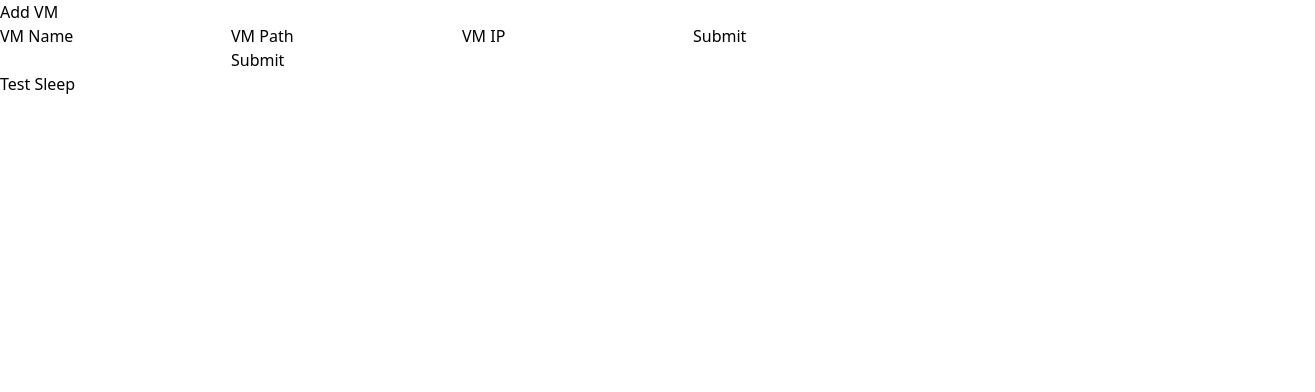
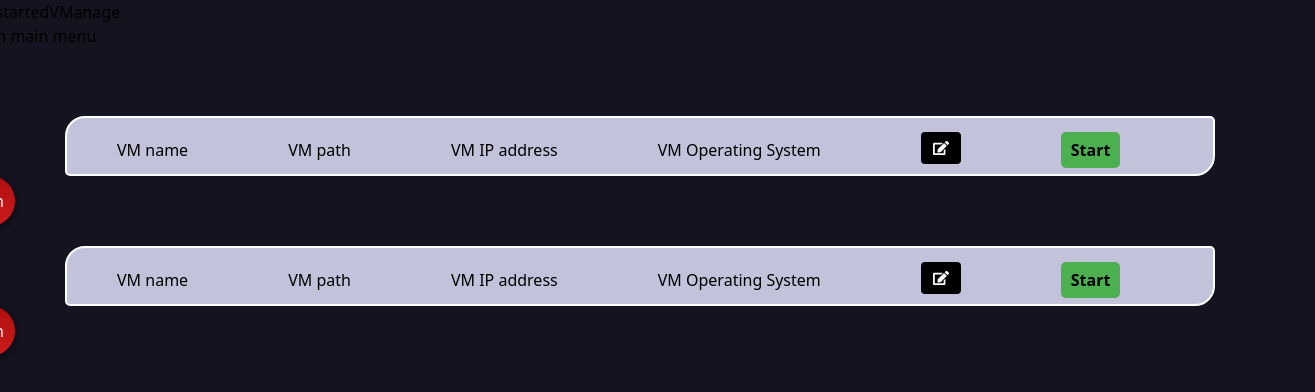
Before and after one commit to ACCISA/VManage, a React (Vite) app in the folder client/: page / in a window 1280 px wide. Shown: the top 392 px of the page, 1315 px wide, since content can reach past the window. Built offline with nearby package versions, Linux system fonts and the light colour scheme.

Commit message:
info bar added

```diff
--- a/client/package.json
+++ b/client/package.json
@@ -12,9 +12,12 @@
   "dependencies": {
     "autoprefixer": "^10.4.16",
     "axios": "^1.6.2",
+    "flowbite-react": "^0.7.2",
     "postcss": "^8.4.32",
     "react": "^18.2.0",
     "react-dom": "^18.2.0",
+    "react-icons": "^4.12.0",
+    "react-script": "^2.0.5",
     "tailwindcss": "^3.4.0"
   },
   "devDependencies": {
--- a/client/src/App.jsx
+++ b/client/src/App.jsx
@@ -1,5 +1,9 @@
 import axios from 'axios'
 import { useState } from 'react';
+import Header from './Header';
+import TestComponent from './Info';
+import './Test.css';
+
 
 function App() {
 
@@ -71,25 +75,9 @@ function App() {
 
   return (
     <>
-      <div className='flex justify-center content-center'>
-        <h1 className='bg-red-500'>Add VM</h1>
-        <form onSubmit={handleAddVM} className='flex flex-col bg-red-500'>
-          <input type="text" value={name} onChange={ev => setName(ev.target.value)} />
-          <input type="text" value={path} onChange={ev => setPath(ev.target.value)} />
-          <input type="text" value={ip} onChange={ev => setIp(ev.target.value)} />
-          <input type="submit" />
-        </form>
-
-        <form onSubmit={handleLaunchVM}>
-          <input type="text" value={launchName} onChange={ev => setLaunchName(ev.target.value)} />
-          <input type="submit" />
-        </form>
-
-        <button onClick={handleTestSleep}>
-          Test Sleep
-        </button>
-      </div>
-      <h1>{statusAPI}</h1>
+    <Header></Header>
+    <TestComponent></TestComponent>
+    <TestComponent></TestComponent>
     </>
   )
 }
--- /dev/null
+++ b/client/src/EditButton.jsx
@@ -0,0 +1,11 @@
+import React from 'react';
+import { FaEdit } from 'react-icons/fa'; // Import the edit icon from a library like Font Awesome
+
+const EditButton = ({ onClick }) => {
+  return (
+    <button className="edit-button" onClick={onClick}>
+      <FaEdit />  </button>
+  );
+};
+
+export default EditButton;
--- /dev/null
+++ b/client/src/Header.jsx
@@ -0,0 +1,24 @@
+import React from 'react';
+import { FaCog } from 'react-icons/fa';
+import { IoIosAddCircle } from "react-icons/io";
+import { Button, Navbar, NavbarBrand, NavbarCollapse, NavbarLink, NavbarToggle } from 'flowbite-react';
+
+export default function Header() {
+  return (
+    <Navbar className='nb bg-purple-500 mb-20' fluid rounded>
+    <Button className='started bg-black'>Get started</Button>
+      <NavbarBrand href="https://flowbite-react.com">
+        <span className="self-center whitespace-nowrap text-xl font-semibold dark:text-white ml-80">VManage</span>
+      </NavbarBrand>
+      <div className="flex md:order-2">
+
+        <NavbarToggle />
+      </div>
+      <div className="settings-icon ml-80 text-2xl">
+      <FaCog />
+    </div>
+    <div className='add text-2xl'><IoIosAddCircle /></div>
+
+    </Navbar>
+  );
+}
--- /dev/null
+++ b/client/src/Info.jsx
@@ -0,0 +1,31 @@
+import React, { useState } from 'react';
+import './Test.css';
+import EditButton from './EditButton';
+import StartStopButton from './StartStopButton';
+
+
+const TestComponent = () => {
+  const [isClicked, setIsClicked] = useState(false);
+
+  const handleButtonClick = () => {
+    setIsClicked((prev) => !prev);
+  };
+
+  return (
+    <div>
+      <div id="info" className={isClicked ? 'is-clicked' : ''}>
+        <ul>
+          <li>VM name</li>
+          <li>VM path</li>
+          <li>VM IP address</li>
+          <li>VM Operating System</li>
+          <li><EditButton></EditButton></li>
+          <li><StartStopButton></StartStopButton></li>
+        </ul>
+      </div>
+      <a href="#" className="btn" onClick={handleButtonClick}>a.btn</a>
+    </div>
+  );
+};
+
+export default TestComponent;
--- /dev/null
+++ b/client/src/StartStopButton.jsx
@@ -0,0 +1,27 @@
+// StartStopButton.jsx
+import React, { useState } from 'react';
+
+const StartStopButton = () => {
+  const [isRunning, setIsRunning] = useState(false);
+
+  const handleToggle = () => {
+    setIsRunning((prev) => !prev);
+    // Perform additional actions when the button is clicked
+    // For example, start or stop a process, timer, etc.
+    if (!isRunning) {
+      // Start action
+      console.log('Start action');
+    } else {
+      // Stop action
+      console.log('Stop action');
+    }
+  };
+
+  return (
+    <button className={`start-stop-button ${isRunning ? 'running' : 'stopped'}`} onClick={handleToggle}>
+      {isRunning ? 'Stop' : 'Start'}
+    </button>
+  );
+};
+
+export default StartStopButton;
--- /dev/null
+++ b/client/src/test.css
@@ -0,0 +1,159 @@
+
+body {
+  display: flex;
+  box-pack: center;
+  justify-content: center;
+  box-align: center;
+  align-items: center;
+  overflow: hidden;
+  font-family: 'Noto Sans', sans-serif;
+  background-color: rgb(22, 19, 33);
+}
+#info{
+    margin-right: 100px;
+    margin-left: 100px;
+    margin-top: 20px;
+    border-style:solid;
+    border-radius: 10px;
+    border-color: rgb(52, 141, 176);
+}
+ul {
+    list-style-type: none;
+    margin: 0;
+    padding: 0px 0px;
+    overflow: hidden;
+    background-color: #c2c2da;
+    border-radius: 20px 5px 20px 5px;
+    border: 2px solid #ffffff;
+    padding: 20px;
+    width: 1150px;
+    height: 60px;
+  }
+li {
+    display: inline-block;
+    color: rgb(0, 0, 0);
+    text-align: center;
+    padding: 14px 50px;  /* spaces between the vm name, vm path, etc */
+    border-radius: 50%;
+    text-decoration: none;
+}
+.button1 {
+    background-color: #04AA6D;
+    border: none;
+    color: white;
+    padding: 15px;
+    text-decoration: none;
+    font-size: 12px;
+    margin: 4px 15px;
+    border-radius: 50%;
+  }
+
+.start-stop-button {
+  padding: 6px 10px;
+  font-size: 16px;
+  font-weight:bold;
+  background-color: #4caf50; /* Green color for start */
+  color: #000000;
+  border: none;
+  border-radius: 5px;
+  outline: none;
+}
+
+.start-stop-button.running {
+  background-color: #ff5722; /* Orange color for stop */
+}
+
+
+@import url('https://fonts.googleapis.com/css?family=Noto+Sans');
+
+* {
+  margin: 0;
+  padding: 0;
+  box-sizing: border-box;
+}
+
+
+
+a {
+  text-decoration: none;
+}
+
+.btn {
+  display: flex;
+  position: relative;
+  width: 50px;
+  height: 50px;
+  background: linear-gradient(to bottom, rgb(176, 15, 15) 0%, rgb(205, 27, 27) 100%);
+  box-shadow: 0 4px 4px rgba(0, 0, 0, .3);
+  border-radius: 50%;
+  line-height: 50px;
+  text-align: center;
+  text-decoration: none;
+  color: white;
+}
+
+
+.btn::before {
+  display: block;
+  position: absolute;
+  z-index: -1;
+  width: 100%;
+  height: 100%;
+  border-radius: 50%;
+  background: black;
+  opacity: 0;
+  content: '';
+  animation: pulse 1s infinite;
+}
+
+.btn:hover::before {
+  animation: none;
+  opacity: .4;
+  transform: scale(1.3);
+}
+.btn.is-clicked {
+  background: linear-gradient(to bottom, gray 0%, dimgray 100%);
+}
+.btn.is-clicked:before {
+  animation: blastOut 1s;
+}
+
+@keyframes pulse {
+  from {
+    transform: scale(1);
+    opacity: .4;
+  }
+  to {
+    transform: scale(1.3);
+    opacity: 0;
+  }
+}
+
+@keyframes blastOut {
+  from {
+    transform: scale(0.9);
+    opacity: .4;
+  }
+  to {
+    transform: scale(10);
+    opacity: 0;
+  }
+}
+
+/* EditButton.css (or include it in your existing CSS file) */
+.edit-button {
+  display: inline-flex;
+  align-items: center;
+  padding: 8px 12px;
+  background-color: #000000;
+  color: #fff;
+  border: none;
+  border-radius: 4px;
+  cursor: pointer;
+  transition: background-color 0.3s ease;
+
+  &:hover {
+    background-color: #532d86;
+  }
+
+}
--- /dev/null
+++ b/client/test.js
@@ -0,0 +1,5 @@
+$(function () {
+    $(".btn").click(function () {
+      $(this).toggleClass("is-clicked");
+    });
+  });
```
Also changed, not shown: client/test.html (added, +25 -0 lines), 2 other files (tests, documents, lock files or other folders).
